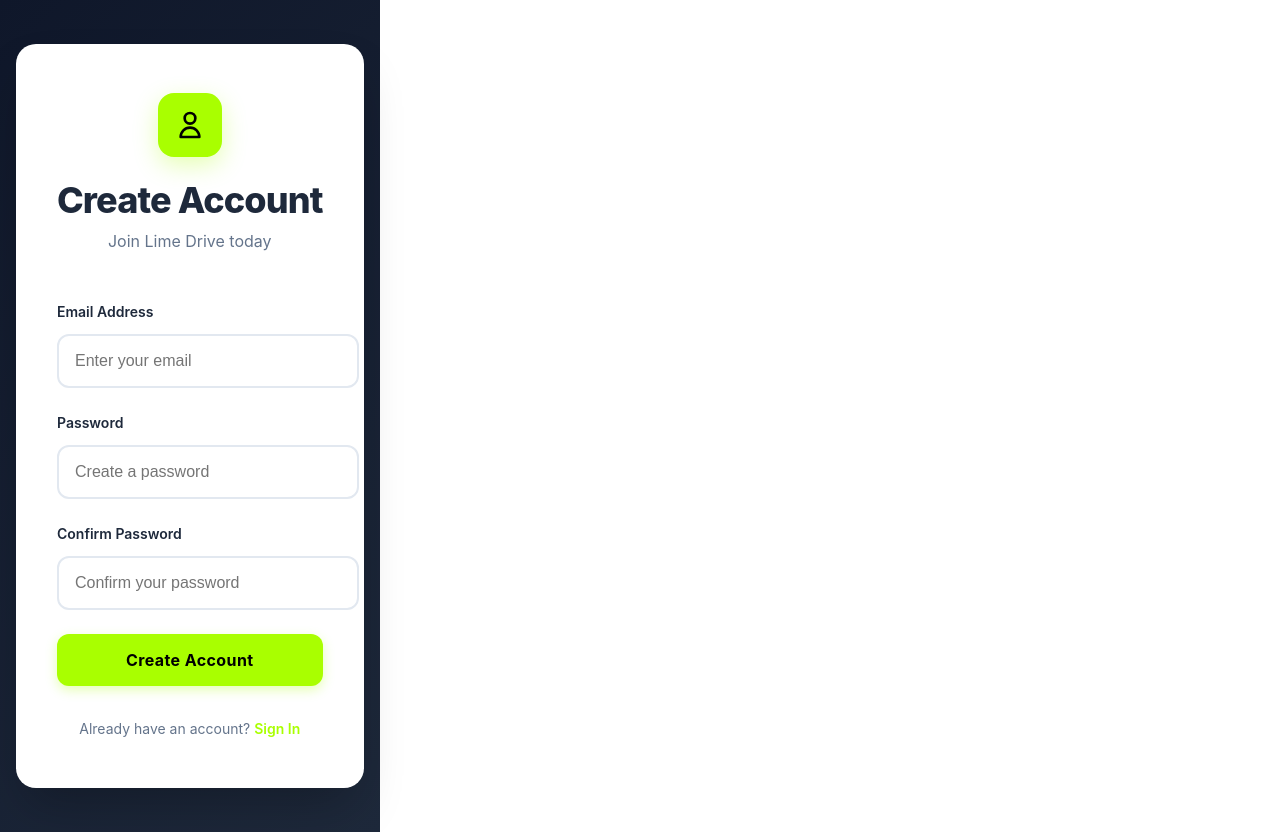
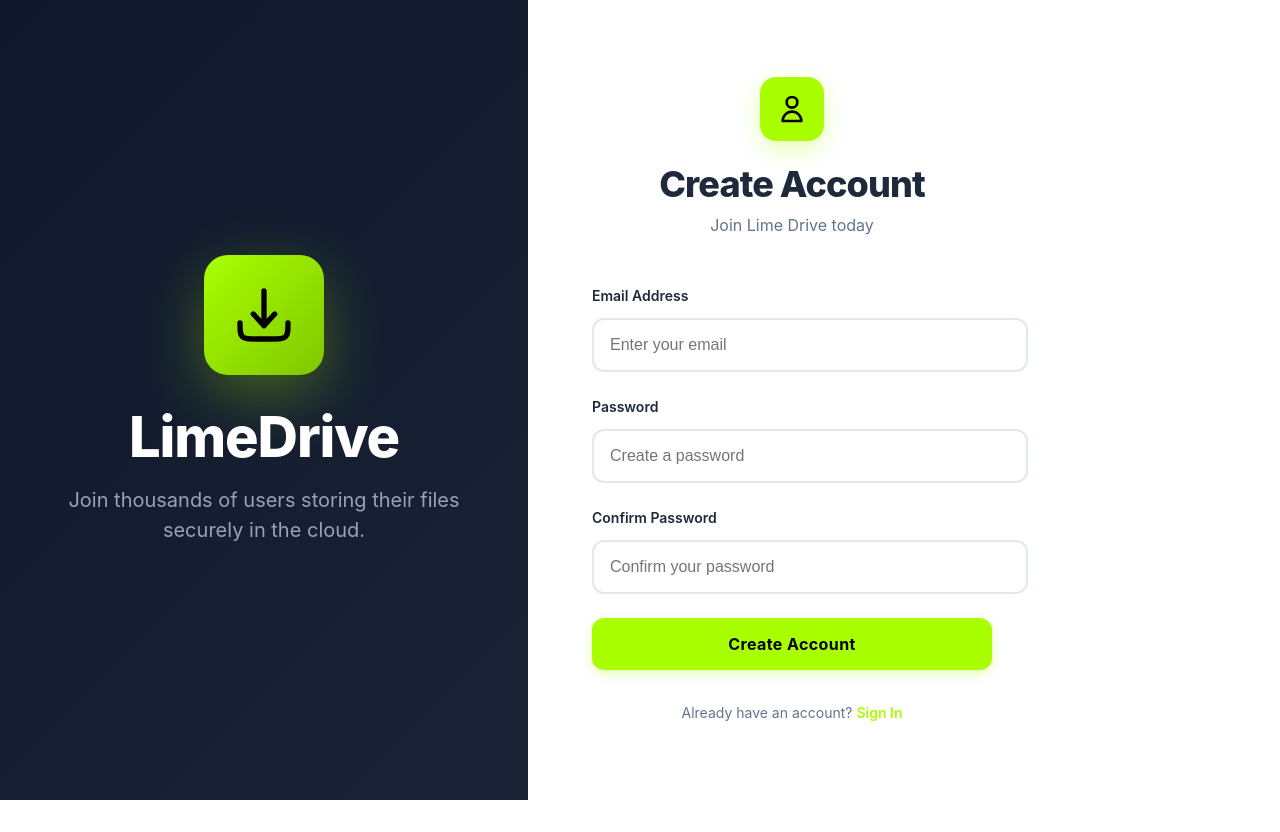
Before and after one commit to KarthikMallareddy/Lime-Drive, a React (Vite) app in the folder LimeDrive/: page /register in a window 1280 px wide. After the commit the page ends 800 px from the top, so only its background shows below. Built offline with nearby package versions, Linux system fonts and the light colour scheme; no server answers.

Commit message:
Redesign login and register as fullscreen split-panel layout

```diff
--- a/LimeDrive/src/pages/Login.jsx
+++ b/LimeDrive/src/pages/Login.jsx
@@ -29,23 +29,62 @@ export default function Login() {
   return (
     <div style={{
       minHeight: '100vh',
-      display: 'flex',
-      alignItems: 'center',
-      justifyContent: 'center',
+      display: 'grid',
+      gridTemplateColumns: '1fr 1fr',
       background: 'linear-gradient(135deg, #0f172a 0%, #1e293b 100%)',
-      fontFamily: 'Inter, system-ui, -apple-system, BlinkMacSystemFont, sans-serif',
-      padding: '1rem'
+      fontFamily: 'Inter, system-ui, -apple-system, BlinkMacSystemFont, sans-serif'
     }}>
+      {/* Left side - Branding */}
+      <div style={{
+        display: 'flex',
+        flexDirection: 'column',
+        justifyContent: 'center',
+        alignItems: 'center',
+        padding: '4rem',
+        color: 'white'
+      }}>
+        <div style={{
+          width: '120px',
+          height: '120px',
+          background: 'linear-gradient(135deg, #A9FF00 0%, #7fc700 100%)',
+          borderRadius: '24px',
+          display: 'flex',
+          alignItems: 'center',
+          justifyContent: 'center',
+          marginBottom: '2rem',
+          boxShadow: '0 20px 60px rgba(169, 255, 0, 0.3)'
+        }}>
+          <svg width="64" height="64" viewBox="0 0 24 24" fill="none" xmlns="http://www.w3.org/2000/svg">
+            <path d="M3 15C3 17.8284 3 19.2426 3.87868 20.1213C4.75736 21 6.17157 21 9 21H15C17.8284 21 19.2426 21 20.1213 20.1213C21 19.2426 21 17.8284 21 15" stroke="#000000" strokeWidth="2" strokeLinecap="round" strokeLinejoin="round"/>
+            <path d="M12 3V16M12 16L16 11.625M12 16L8 11.625" stroke="#000000" strokeWidth="2" strokeLinecap="round" strokeLinejoin="round"/>
+          </svg>
+        </div>
+        <h1 style={{
+          fontSize: '3.5rem',
+          fontWeight: '800',
+          margin: '0 0 1rem 0',
+          letterSpacing: '-0.02em'
+        }}>LimeDrive</h1>
+        <p style={{
+          fontSize: '1.25rem',
+          color: '#94a3b8',
+          margin: 0,
+          textAlign: 'center',
+          maxWidth: '400px'
+        }}>
+          Secure cloud storage for your files. Access anywhere, anytime.
+        </p>
+      </div>
+
+      {/* Right side - Form */}
       <div style={{
         backgroundColor: 'white',
-        padding: '3rem 2.5rem',
-        borderRadius: '20px',
-        boxShadow: '0 25px 50px -12px rgba(0, 0, 0, 0.25)',
-        width: '100%',
-        maxWidth: '900px',
-        border: '1px solid rgba(255, 255, 255, 0.1)',
-        backdropFilter: 'blur(16px)'
+        display: 'flex',
+        alignItems: 'center',
+        justifyContent: 'center',
+        padding: '4rem'
       }}>
+        <div style={{ width: '100%', maxWidth: '480px' }}>
         <div style={{ textAlign: 'center', marginBottom: '3rem' }}>
           <div style={{
             width: '64px',
@@ -262,6 +301,7 @@ export default function Login() {
             }
           `}
         </style>
+        </div>
       </div>
     </div>
   )
--- a/LimeDrive/src/pages/Register.jsx
+++ b/LimeDrive/src/pages/Register.jsx
@@ -48,23 +48,62 @@ export default function Register() {
   return (
     <div style={{
       minHeight: '100vh',
-      display: 'flex',
-      alignItems: 'center',
-      justifyContent: 'center',
+      display: 'grid',
+      gridTemplateColumns: '1fr 1fr',
       background: 'linear-gradient(135deg, #0f172a 0%, #1e293b 100%)',
-      fontFamily: 'Inter, system-ui, -apple-system, BlinkMacSystemFont, sans-serif',
-      padding: '1rem'
+      fontFamily: 'Inter, system-ui, -apple-system, BlinkMacSystemFont, sans-serif'
     }}>
+      {/* Left side - Branding */}
+      <div style={{
+        display: 'flex',
+        flexDirection: 'column',
+        justifyContent: 'center',
+        alignItems: 'center',
+        padding: '4rem',
+        color: 'white'
+      }}>
+        <div style={{
+          width: '120px',
+          height: '120px',
+          background: 'linear-gradient(135deg, #A9FF00 0%, #7fc700 100%)',
+          borderRadius: '24px',
+          display: 'flex',
+          alignItems: 'center',
+          justifyContent: 'center',
+          marginBottom: '2rem',
+          boxShadow: '0 20px 60px rgba(169, 255, 0, 0.3)'
+        }}>
+          <svg width="64" height="64" viewBox="0 0 24 24" fill="none" xmlns="http://www.w3.org/2000/svg">
+            <path d="M3 15C3 17.8284 3 19.2426 3.87868 20.1213C4.75736 21 6.17157 21 9 21H15C17.8284 21 19.2426 21 20.1213 20.1213C21 19.2426 21 17.8284 21 15" stroke="#000000" strokeWidth="2" strokeLinecap="round" strokeLinejoin="round"/>
+            <path d="M12 3V16M12 16L16 11.625M12 16L8 11.625" stroke="#000000" strokeWidth="2" strokeLinecap="round" strokeLinejoin="round"/>
+          </svg>
+        </div>
+        <h1 style={{
+          fontSize: '3.5rem',
+          fontWeight: '800',
+          margin: '0 0 1rem 0',
+          letterSpacing: '-0.02em'
+        }}>LimeDrive</h1>
+        <p style={{
+          fontSize: '1.25rem',
+          color: '#94a3b8',
+          margin: 0,
+          textAlign: 'center',
+          maxWidth: '400px'
+        }}>
+          Join thousands of users storing their files securely in the cloud.
+        </p>
+      </div>
+
+      {/* Right side - Form */}
       <div style={{
         backgroundColor: 'white',
-        padding: '3rem 2.5rem',
-        borderRadius: '20px',
-        boxShadow: '0 25px 50px -12px rgba(0, 0, 0, 0.25)',
-        width: '100%',
-        maxWidth: '900px',
-        border: '1px solid rgba(255, 255, 255, 0.1)',
-        backdropFilter: 'blur(16px)'
+        display: 'flex',
+        alignItems: 'center',
+        justifyContent: 'center',
+        padding: '4rem'
       }}>
+        <div style={{ width: '100%', maxWidth: '480px' }}>
         <div style={{ textAlign: 'center', marginBottom: '3rem' }}>
           <div style={{
             width: '64px',
@@ -326,6 +365,7 @@ export default function Register() {
             Sign In
           </Link>
         </p>
+        </div>
       </div>
     </div>
   )
```
